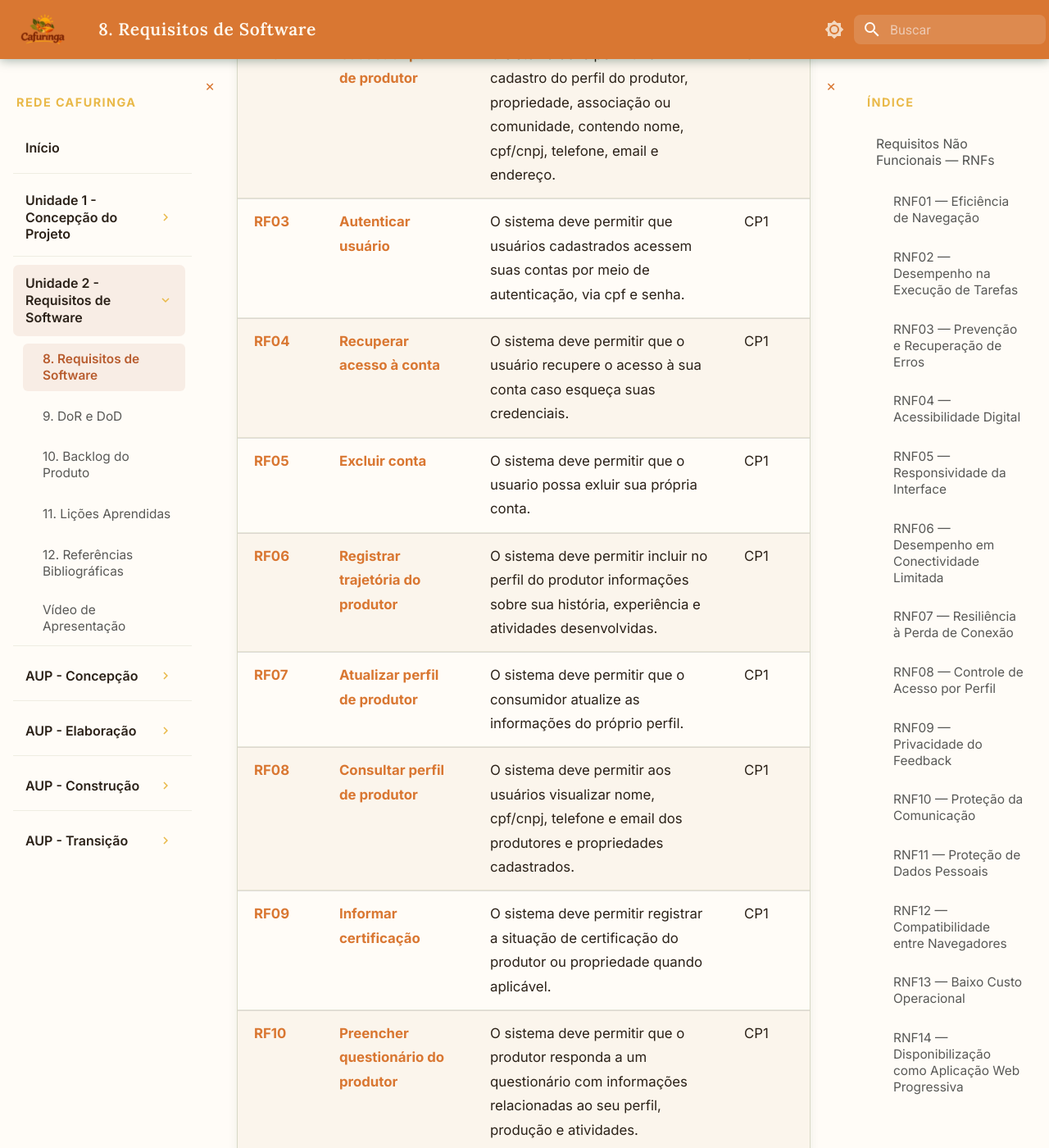
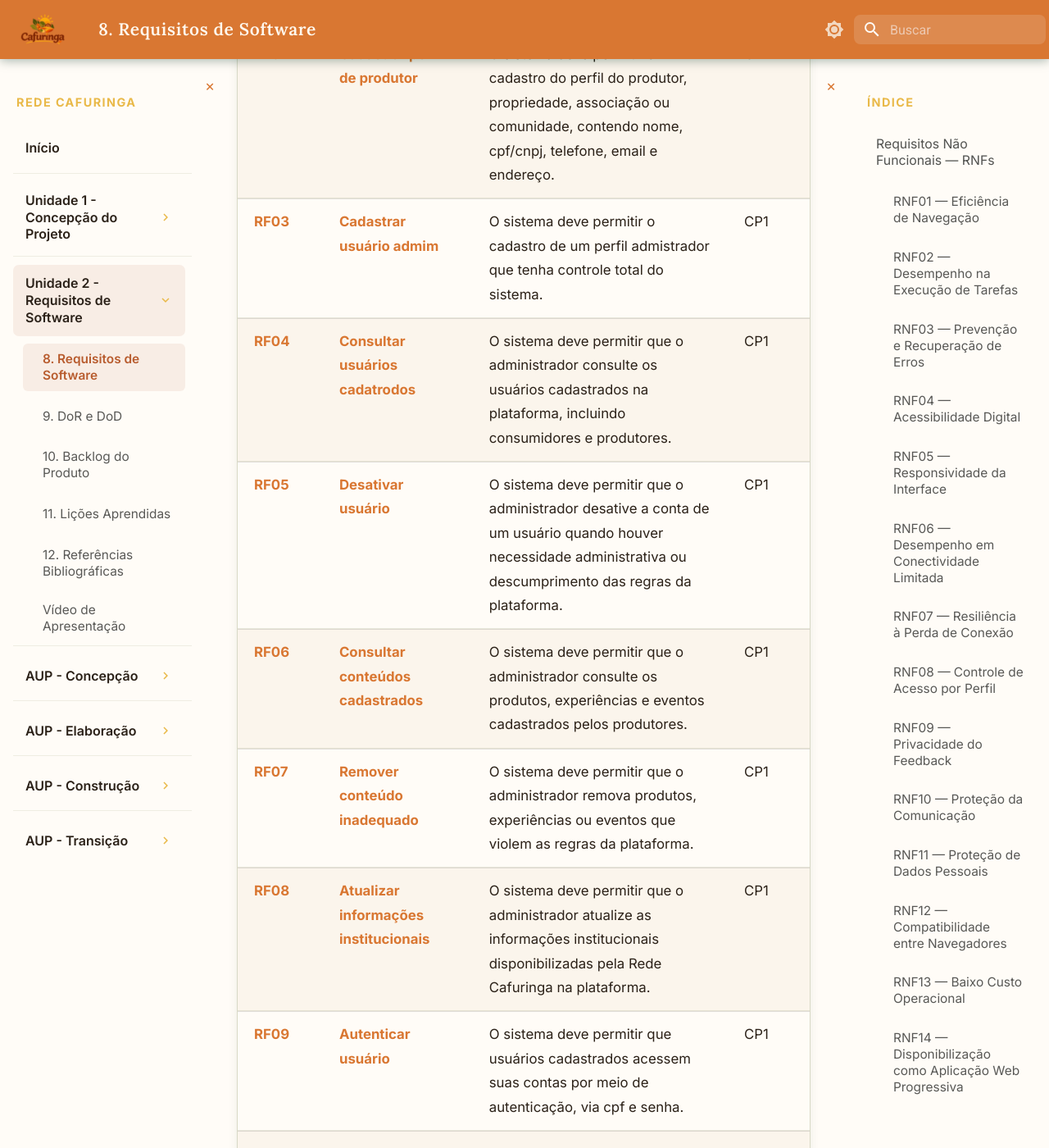
Before and after one commit to mdsreq-fga-unb/REQ-2026.2-T02-RedeCafuringa, an MkDocs documentation site: the page built from docs/unidade2/requisitos.md, in a window 1280 px wide and 1400 px high, scrolled down 505 px. Shown: the whole window at 82% size. Built offline with MkDocs 1.6.1 and Material for MkDocs 9.7.7, drawn with Linux system fonts in a browser that asks for light colours; some of the changed text lies outside the part shown.

Commit message:
fix;Expand user management and admin functionalities
Added new administrator user requirements and functionalities, including user management and content moderation.

```diff
--- a/docs/unidade2/requisitos.md
+++ b/docs/unidade2/requisitos.md
@@ -4,46 +4,52 @@
 | -------- | ---------------------------------------- | ----------------------------------------------------------------------------------------------------------------------------------------------------------- | --- |
 | **RF01** | **Cadastrar perfil de consumidor**       | O sistema deve permitir o cadastro do perfil do consumidor, contendo nome, cpf, telefone e email.                                                | CP1 |
 | **RF02** | **Cadastrar perfil de produtor**         | O sistema deve permitir o cadastro do perfil do produtor, propriedade, associação ou comunidade, contendo nome, cpf/cnpj, telefone, email e endereço. | CP1 |
-| **RF03** | **Autenticar usuário**         | O sistema deve permitir que usuários cadastrados acessem suas contas por meio de autenticação, via cpf e senha. | CP1 |
-| **RF04** | **Recuperar acesso à conta**         | O sistema deve permitir que o usuário recupere o acesso à sua conta caso esqueça suas credenciais. | CP1 |
-| **RF05** | **Excluir conta**                        | O sistema deve permitir que o usuario possa exluir sua própria conta.                                                                             | CP1 |
-| **RF06** | **Registrar trajetória do produtor**     | O sistema deve permitir incluir no perfil do produtor informações sobre sua história, experiência e atividades desenvolvidas.                               | CP1 |
-| **RF07** | **Atualizar perfil de produtor**         | O sistema deve permitir que o consumidor atualize as informações do próprio perfil.                                                                              | CP1 |
-| **RF08** | **Consultar perfil de produtor**         | O sistema deve permitir aos usuários visualizar nome, cpf/cnpj, telefone e email dos produtores e propriedades cadastrados.                                          | CP1 |
-| **RF09** | **Informar certificação**   | O sistema deve permitir registrar a situação de certificação do produtor ou propriedade quando aplicável.                                                   | CP1 |
-| **RF10** | **Preencher questionário do produtor**   | O sistema deve permitir que o produtor responda a um questionário com informações relacionadas ao seu perfil, produção e atividades.                        | CP1 |
-| **RF11** | **Cadastrar produto**                    | O sistema deve permitir que produtos sejam cadastrados e vinculados ao respectivo produtor ou propriedade.                                                  | CP2 |
-| **RF12** | **Atualizar produto**                    | O sistema deve permitir a alteração das informações de produtos previamente cadastrados.                                                                    | CP2 |
-| **RF13** | **Excluir produto**                      | O sistema deve permitir que o produtor exclua um produto cadastrado em seu catálogo.                                                                                                | CP2 |
-| **RF14** | **Informar disponibilidade de produto**  | O sistema deve permitir informar a disponibilidade e, quando aplicável, a sazonalidade dos produtos.                                                        | CP2 |
-| **RF15** | **Consultar catálogo de produtos**       | O sistema deve permitir aos usuários consultar os produtos disponibilizados pelos produtores cadastrados.                                                   | CP2 |
-| **RF16** | **Consultar detalhes do produto**       | O sistema deve permitir ao usuário visualizar informações detalhadas de um produto, incluindo descrição, produtor responsável e disponibilidade.                                               | CP2 |
-| **RF17** | **Cadastrar experiência**          | O sistema deve permitir cadastrar experiências, atividades e atrativos oferecidos pelos produtores ou propriedades.                                         | CP3 |
-| **RF18** | **Atualizar experiência**          | O sistema deve permitir que o produtor ou responsável autorizado altere as informações de uma experiência rural cadastrada.                                         | CP3 |
-| **RF19** | **Consultar experiência**          | O sistema deve permitir aos usuários visualizar os detalhes das experiências e atividades disponíveis.                                                      | CP3 |
-| **RF20** | **Excluir experiência**            | O sistema deve permitir ao responsável excluir uma experiência cadastrada.                                                                              | CP3 |
-| **RF21** | **Cadastrar evento**                     | O sistema deve permitir que eventos relacionados aos produtores, propriedades ou à Rede Cafuringa sejam cadastrados na plataforma.                          | CP3 |
-| **RF22** | **Atualizar evento**                     | O sistema deve permitir que o responsável altere as informações de um evento cadastrado.                         | CP3 |
-| **RF23** | **Consultar evento**                     | O sistema deve permitir aos usuários visualizar informações sobre eventos cadastrados, como descrição, local e período de realização.                       | CP3 |
-| **RF24** | **Excluir evento**                       | O sistema deve permitir ao responsável excluir um evento cadastrado.                                                                                          | CP3 |
-| **RF25** | **Auxiliar cadastro de atividade**       | O sistema deve fornecer um agente de IA para apoiar o produtor no preenchimento das informações necessárias ao cadastro de atividades e experiências.         | CP3 |
-| **RF26** | **Apresentar informações da Cafuringa**  | O sistema deve disponibilizar informações sobre a história e os principais pontos de interesse da região da Cafuringa.                                      | CP3 |
-| **RF27** | **Consultar guia de boas práticas**      | O sistema deve disponibilizar aos usuários um guia com orientações e boas práticas relacionadas à utilização da plataforma e às atividades oferecidas.      | CP3 |
-| **RF28** | **Notificar eventos**                    | O sistema deve informar aos usuários sobre novos eventos cadastrados ou atualizados, via email.                                                       | CP3 |
-| **RF29** | **Visualizar ofertas no mapa**           | O sistema deve apresentar em mapa produtores, propriedades, experiências, atividades e eventos que possuam localização cadastrada.          | CP4 |
-| **RF30** | **Buscar ofertas**                  | O sistema deve permitir ao usuário buscar produtores, produtos, experiências, atividades e eventos cadastrados.                                                                            | CP4 |
-| **RF31** | **Buscar locais por proximidade**        | O sistema deve permitir encontrar produtores, propriedades, experiências e atrativos considerando localização ou região selecionada.                        | CP4 |
-| **RF32** | **Filtrar resultados de busca**          | O sistema deve permitir filtrar os resultados por critérios como tipo de produto, tipo de experiência, atividade, perfil ou outras categorias disponíveis.  | CP4 |
-| **RF33** | **Disponibilizar contato direto**        | O sistema deve permitir um contato direto entre consumidor/visitante e produtor ou responsável pela oferta via chat de comunicação direta.                  | CP5 |
-| **RF34** | **Enviar feedback ao fornecedor**        | O sistema deve permitir que o usuário envie feedback relacionado à oferta ou experiência diretamente ao fornecedor responsável.                             | CP5 |
-| **RF35** | **Visualizar feedback**        | O sistema deve permitir ao usuário e ao produtor visualizar o feedback de uma experiência, produto ou evento que estejam envolvidos.                             | CP5 |
-| **RF36** | **Editar feedback**        | O sistema deve permitir ao usuário editar um feedback por ele enviado.                             | CP5 |
-| **RF37** | **Excluir feedback ao fornecedor**       | O sistema deve permitir que o usuário exclua seu feedback enviado ao fornecedor.                                                                            | CP5 |
-| **RF38** | **Solicitar pré-reserva de experiência** | O sistema deve permitir que visitantes enviem uma solicitação de pré-reserva para uma experiência, visita ou hospedagem.                                    | CP6 |
-| **RF39** | **Consultar pré-reserva** | O sistema deve permitir que o visitante e o responsável pela experiência consultem as solicitações de pré-reserva e seus respectivos estados.                                    | CP6 |
-| **RF40** | **Cancelar solicitação de pré-reserva** | O sistema deve permitir que o visitante cancele uma solicitação de pré-reserva enquanto ela estiver pendente.                                    | CP6 |
-| **RF41** | **Responder pré-reserva de experiência** | O sistema deve permitir ao responsável aceitar ou rejeitar uma solicitação de pré-reserva recebida.                                                         | CP6 |
-| **RF42** | **Notificar alteração de pré-reserva**   | O sistema deve notificar os envolvidos quando houver alteração relevante no estado de uma solicitação de pré-reserva.                                       | CP6 |
+| **RF03** | **Cadastrar usuário admim**              | O sistema deve permitir o cadastro de um perfil admistrador que tenha controle total do sistema.                 | CP1 |
+| **RF04** | **Consultar usuários cadatrodos**         |O sistema deve permitir que o administrador consulte os usuários cadastrados na plataforma, incluindo consumidores e produtores.                               | CP1 |
+| **RF05** | **Desativar usuário**              | O sistema deve permitir que o administrador desative a conta de um usuário quando houver necessidade administrativa ou descumprimento das regras da plataforma.                 | CP1 |
+| **RF06** | **Consultar conteúdos cadastrados**         |O sistema deve permitir que o administrador consulte os produtos, experiências e eventos cadastrados pelos produtores.                                 | CP1 |
+| **RF07** | **Remover conteúdo inadequado**         | O sistema deve permitir que o administrador remova produtos, experiências ou eventos que violem as regras da plataforma.                                            | CP1 |
+| **RF08** | **Atualizar informações institucionais**         |O sistema deve permitir que o administrador atualize as informações institucionais disponibilizadas pela Rede Cafuringa na plataforma. | CP1 |
+| **RF09** | **Autenticar usuário**         | O sistema deve permitir que usuários cadastrados acessem suas contas por meio de autenticação, via cpf e senha. | CP1 |
+| **RF10** | **Recuperar acesso à conta**         | O sistema deve permitir que o usuário recupere o acesso à sua conta caso esqueça suas credenciais. | CP1 |
+| **RF11** | **Excluir conta**                        | O sistema deve permitir que o usuario possa exluir sua própria conta.                                                                     | CP1 |
+| **RF12** | **Registrar trajetória do produtor**     | O sistema deve permitir incluir no perfil do produtor informações sobre sua história, experiência e atividades desenvolvidas.                               | CP1 |
+| **RF13** | **Atualizar perfil de produtor**         | O sistema deve permitir que o consumidor atualize as informações do próprio perfil.                                                                              | CP1 |
+| **RF14** | **Consultar perfil de produtor**         | O sistema deve permitir aos usuários visualizar nome, cpf/cnpj, telefone e email dos produtores e propriedades cadastrados.                                          | CP1 |
+| **RF15** | **Informar certificação**   | O sistema deve permitir registrar a situação de certificação do produtor ou propriedade quando aplicável.                                                   | CP1 |
+| **RF16** | **Preencher questionário do produtor**   | O sistema deve permitir que o produtor responda a um questionário com informações relacionadas ao seu perfil, produção e atividades.                        | CP1 |
+| **RF17** | **Cadastrar produto**                    | O sistema deve permitir que produtos sejam cadastrados e vinculados ao respectivo produtor ou propriedade.                                                  | CP2 |
+| **RF18** | **Atualizar produto**                    | O sistema deve permitir a alteração das informações de produtos previamente cadastrados.                                                                    | CP2 |
+| **RF19** | **Excluir produto**                      | O sistema deve permitir que o produtor exclua um produto cadastrado em seu catálogo.                                                                                                | CP2 |
+| **RF20** | **Informar disponibilidade de produto**  | O sistema deve permitir informar a disponibilidade e, quando aplicável, a sazonalidade dos produtos.                                                        | CP2 |
+| **RF21** | **Consultar catálogo de produtos**       | O sistema deve permitir aos usuários consultar os produtos disponibilizados pelos produtores cadastrados.                                                   | CP2 |
+| **RF22** | **Consultar detalhes do produto**       | O sistema deve permitir ao usuário visualizar informações detalhadas de um produto, incluindo descrição, produtor responsável e disponibilidade.                                               | CP2 |
+| **RF23** | **Cadastrar experiência**          | O sistema deve permitir cadastrar experiências, atividades e atrativos oferecidos pelos produtores ou propriedades.                                         | CP3 |
+| **RF24** | **Atualizar experiência**          | O sistema deve permitir que o produtor ou responsável autorizado altere as informações de uma experiência rural cadastrada.                                         | CP3 |
+| **RF25** | **Consultar experiência**          | O sistema deve permitir aos usuários visualizar os detalhes das experiências e atividades disponíveis.                                                      | CP3 |
+| **RF26** | **Excluir experiência**            | O sistema deve permitir ao responsável excluir uma experiência cadastrada.                                                                              | CP3 |
+| **RF27** | **Cadastrar evento**                     | O sistema deve permitir que eventos relacionados aos produtores, propriedades ou à Rede Cafuringa sejam cadastrados na plataforma.                          | CP3 |
+| **RF28** | **Atualizar evento**                     | O sistema deve permitir que o responsável altere as informações de um evento cadastrado.                         | CP3 |
+| **RF29** | **Consultar evento**                     | O sistema deve permitir aos usuários visualizar informações sobre eventos cadastrados, como descrição, local e período de realização.                       | CP3 |
+| **RF30** | **Excluir evento**                       | O sistema deve permitir ao responsável excluir um evento cadastrado.                                                                                          | CP3 |
+| **RF31** | **Auxiliar cadastro de atividade**       | O sistema deve fornecer um agente de IA para apoiar o produtor no preenchimento das informações necessárias ao cadastro de atividades e experiências.         | CP3 |
+| **RF32** | **Apresentar informações da Cafuringa**  | O sistema deve disponibilizar informações sobre a história e os principais pontos de interesse da região da Cafuringa.                                      | CP3 |
+| **RF33** | **Consultar guia de boas práticas**      | O sistema deve disponibilizar aos usuários um guia com orientações e boas práticas relacionadas à utilização da plataforma e às atividades oferecidas.      | CP3 |
+| **RF34** | **Notificar eventos**                    | O sistema deve informar aos usuários sobre novos eventos cadastrados ou atualizados, via email.                                                       | CP3 |
+| **RF35** | **Visualizar ofertas no mapa**           | O sistema deve apresentar em mapa produtores, propriedades, experiências, atividades e eventos que possuam localização cadastrada.          | CP4 |
+| **RF36** | **Buscar ofertas**                  | O sistema deve permitir ao usuário buscar produtores, produtos, experiências, atividades e eventos cadastrados.                                                                            | CP4 |
+| **RF37** | **Buscar locais por proximidade**        | O sistema deve permitir encontrar produtores, propriedades, experiências e atrativos considerando localização ou região selecionada.                        | CP4 |
+| **RF38** | **Filtrar resultados de busca**          | O sistema deve permitir filtrar os resultados por critérios como tipo de produto, tipo de experiência, atividade, perfil ou outras categorias disponíveis.  | CP4 |
+| **RF39** | **Disponibilizar contato direto**        | O sistema deve permitir um contato direto entre consumidor/visitante e produtor ou responsável pela oferta via chat de comunicação direta.                  | CP5 |
+| **RF40** | **Enviar feedback ao fornecedor**        | O sistema deve permitir que o usuário envie feedback relacionado à oferta ou experiência diretamente ao fornecedor responsável.                             | CP5 |
+| **RF41** | **Visualizar feedback**        | O sistema deve permitir ao usuário e ao produtor visualizar o feedback de uma experiência, produto ou evento que estejam envolvidos.                             | CP5 |
+| **RF42** | **Editar feedback**        | O sistema deve permitir ao usuário editar um feedback por ele enviado.                             | CP5 |
+| **RF43** | **Excluir feedback ao fornecedor**       | O sistema deve permitir que o usuário exclua seu feedback enviado ao fornecedor.                                                                            | CP5 |
+| **RF44** | **Solicitar pré-reserva de experiência** | O sistema deve permitir que visitantes enviem uma solicitação de pré-reserva para uma experiência, visita ou hospedagem.                                    | CP6 |
+| **RF45** | **Consultar pré-reserva** | O sistema deve permitir que o visitante e o responsável pela experiência consultem as solicitações de pré-reserva e seus respectivos estados.                                    | CP6 |
+| **RF46** | **Cancelar solicitação de pré-reserva** | O sistema deve permitir que o visitante cancele uma solicitação de pré-reserva enquanto ela estiver pendente.                                    | CP6 |
+| **RF47** | **Responder pré-reserva de experiência** | O sistema deve permitir ao responsável aceitar ou rejeitar uma solicitação de pré-reserva recebida.                                                         | CP6 |
+| **RF48** | **Notificar alteração de pré-reserva**   | O sistema deve notificar os envolvidos quando houver alteração relevante no estado de uma solicitação de pré-reserva.                                       | CP6 |
 
 ## Requisitos Não Funcionais — RNFs
 
```
